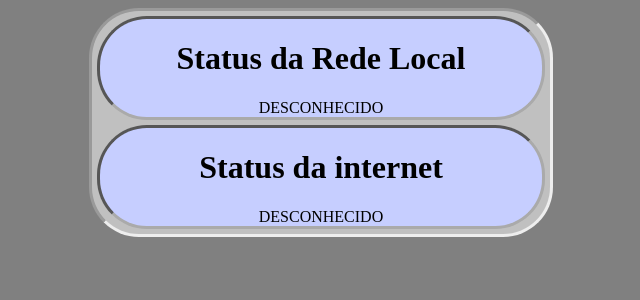
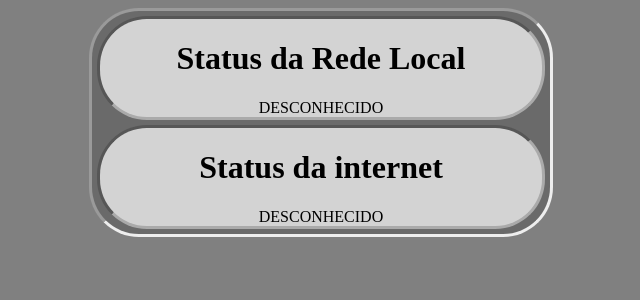
Before and after one commit to dev-drizzithiago/Meus-Projetos-PHP, a PHP site: page / in a window 1280 px wide. Shown: the top 300 px of the page, without its empty margins (319-959 px from the left). Run offline with PHP 8.4, Linux system fonts and the light colour scheme.

Commit message:
Update style.css

```diff
--- a/relatorio_internet_v-txt_v2/style.css
+++ b/relatorio_internet_v-txt_v2/style.css
@@ -6,7 +6,7 @@ body {
 }
 
 main {
-    background-color: #c0c0c0;
+    background-color: #6a6a6a;
     border: inset;
     border-radius: 50px;
     margin-left: 400px;
@@ -15,7 +15,7 @@ main {
 }
 
 div.div_lan {
-    background-color: rgb(198, 206, 255);
+    background-color: #d3d3d3;
     text-align: center;
     border: inset #aaa;
     border-radius: 50px;
@@ -27,7 +27,7 @@ div.div_lan {
 }
 
 div.div_wan {
-    background-color: rgb(198, 206, 255);
+    background-color: #d3d3d3;
     text-align: center;
     border: inset #aaa;
     border-radius: 50px;
```
